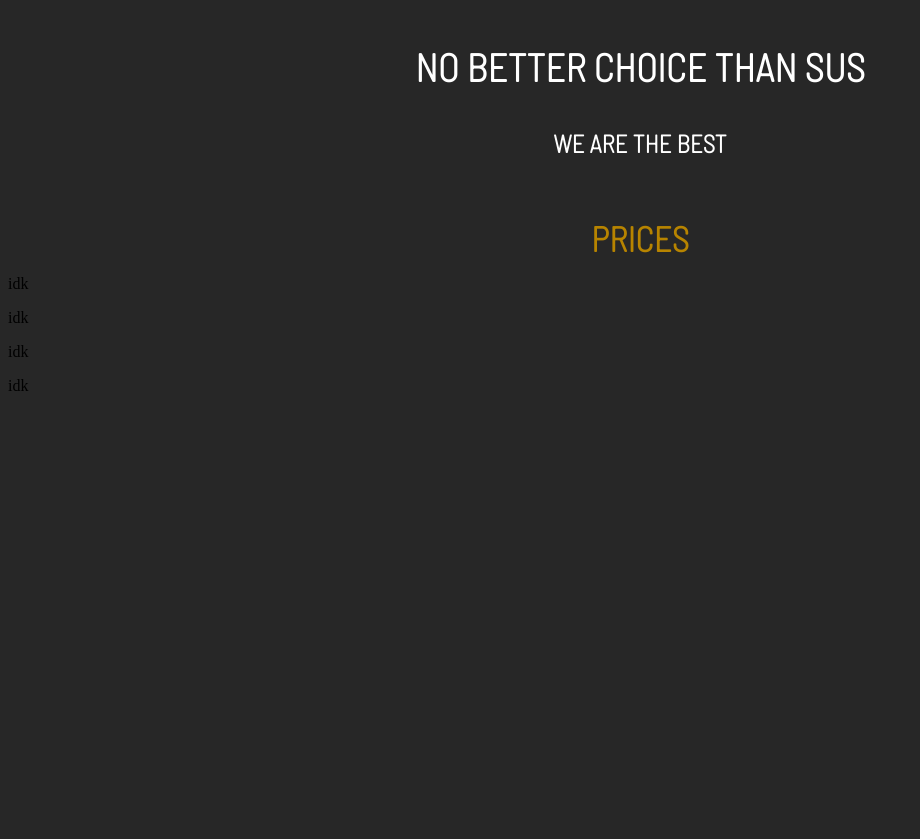
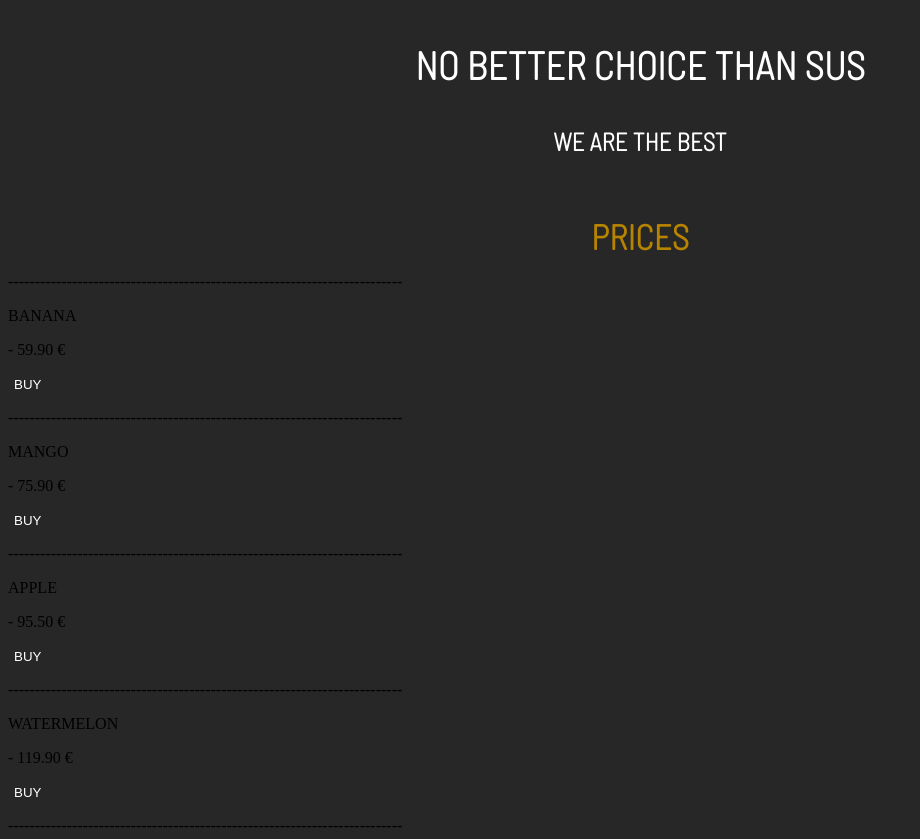
Before and after one commit to RomanSeps/HTML, a plain HTML site: page index.html in a window 1280 px wide. Shown: the part 939-1778 px from the top of the page, without its empty margins (0-920 px from the left). Before the commit the page ends 1350 px from the top, so only its background shows below. Drawn offline with Linux system fonts and the light colour scheme.

Commit message:
Update index.html

```diff
--- a/index.html
+++ b/index.html
@@ -19,7 +19,7 @@
     </div>
 
     <div class="conatiner2">
-        <h3>ABOUT SUS ඞ</h3>
+        <h3>ABOUT US</h3>
         <div class="txt1">Lorem ipsum dolor sit amet, consectetur adipiscing elit,
             sed do eiusmod tempor incididunt ut labore et dolore magna aliqua.
             Mauris rhoncus aenean vel elit scelerisque mauris pellentesque pulvinar
@@ -37,10 +37,17 @@
 
     <div class="container4">
         <h6>PRICES</h6>
-        <p>idk</p>
-        <p>idk</p>
-        <p>idk</p>
-        <p>idk</p>
+
+        <p class="idk1">--------------------------------------------------------------------------</p>
+        <p class="idk"><p class="i1">BANANA</p> <p class="i2"> - 59.90 €</p> <button class="i3">BUY</button></p>
+        <p class="idk1">--------------------------------------------------------------------------</p>
+        <p class="idk"><p class="i1">MANGO</p> <p class="i2">- 75.90 €</p> <button class="i3">BUY</button></p>
+        <p class="idk1">--------------------------------------------------------------------------</p>
+        <p class="idk"><p class="i1">APPLE</p> <p class="i2">- 95.50 €</p> <button class="i3">BUY</button></p>
+        <p class="idk1">--------------------------------------------------------------------------</p>
+        <p class="idk"><p class="i1">WATERMELON</p> <p class="i2">- 119.90 €</p> <button class="i3">BUY</button></p>
+        <p class="idk1">--------------------------------------------------------------------------</p>
+
     </div>
 
 </body>
```
